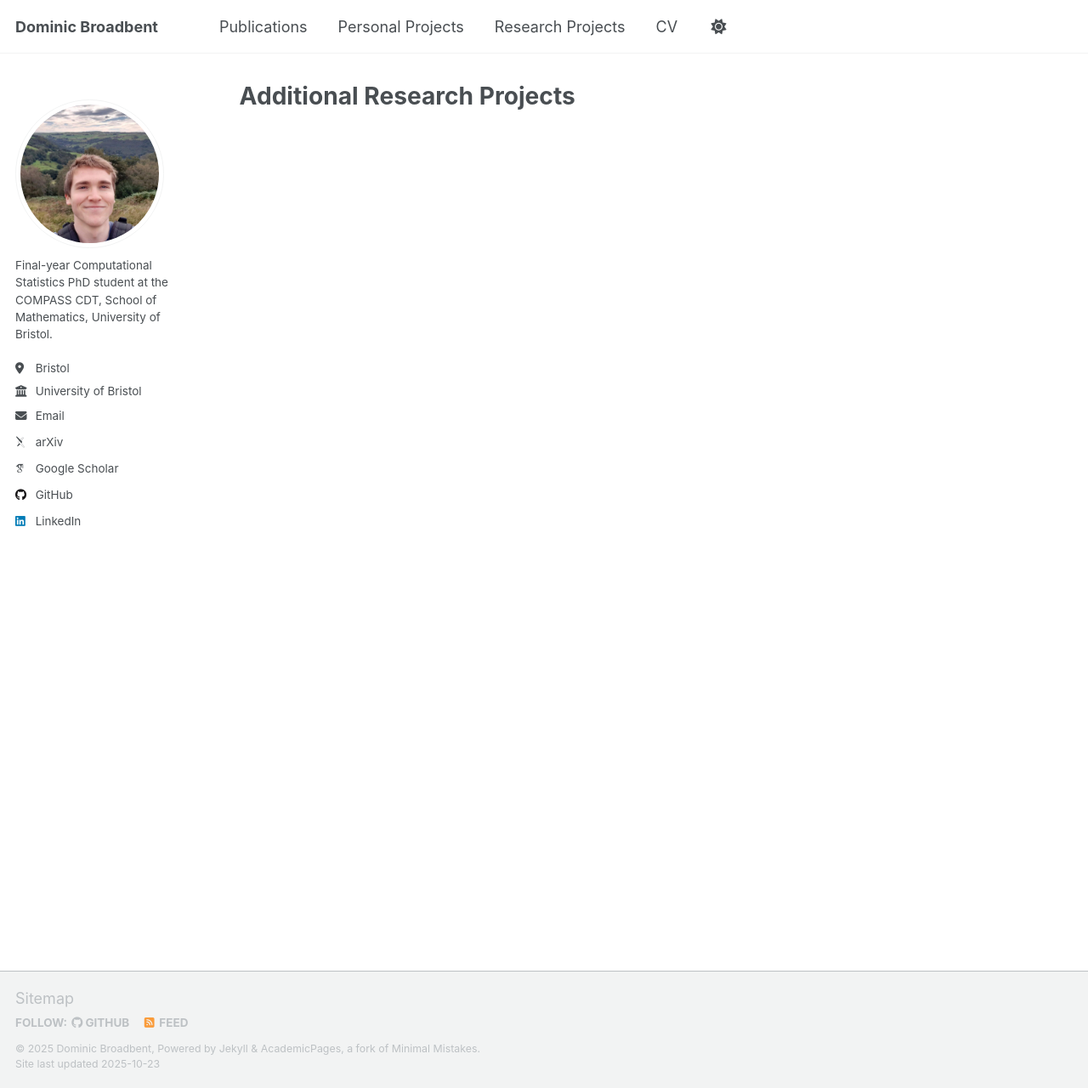
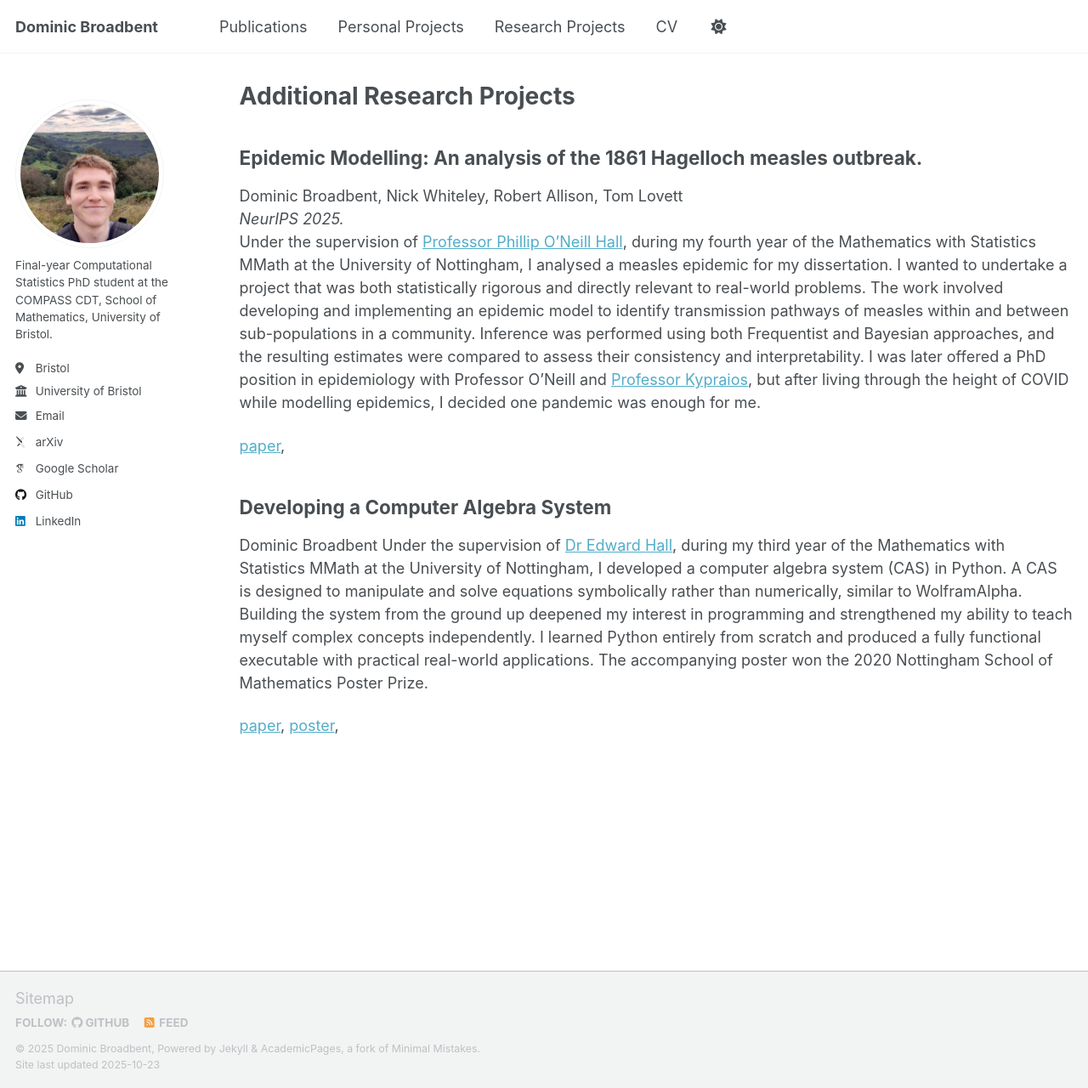
Before and after one commit to dominicjbroadbent/dominicjbroadbent.github.io, a Jekyll site: the page built from _pages/research_projects.md, in a window 1280 px wide and 1280 px high. Shown: the whole window at 85% size. Built offline with Jekyll 4.4.1, drawn with Linux system fonts in a browser that asks for light colours; some web fonts are replaced; a script that is not in the unit is left out.

Commit message:
Update research_projects.md

```diff
--- a/_pages/research_projects.md
+++ b/_pages/research_projects.md
@@ -8,3 +8,17 @@ redirect_from:
 
 
 {% include base_path %}
+
+## Epidemic Modelling: An analysis of the 1861 Hagelloch measles outbreak.
+Dominic Broadbent, Nick Whiteley, Robert Allison, Tom Lovett
+*NeurIPS 2025.*
+Under the supervision of [Professor Phillip O'Neill Hall](https://www.nottingham.ac.uk/mathematics/people/philip.oneill), during my fourth year of the Mathematics with Statistics MMath at the University of Nottingham, I analysed a measles epidemic for my dissertation. I wanted to undertake a project that was both statistically rigorous and directly relevant to real-world problems. The work involved developing and implementing an epidemic model to identify transmission pathways of measles within and between sub-populations in a community. Inference was performed using both Frequentist and Bayesian approaches, and the resulting estimates were compared to assess their consistency and interpretability. I was later offered a PhD position in epidemiology with Professor O’Neill and [Professor Kypraios](https://www.nottingham.ac.uk/mathematics/people/theodore.kypraios), but after living through the height of COVID while modelling epidemics, I decided one pandemic was enough for me.
+
+[paper](/files/conditional_compression_poster.pdf),
+
+## Developing a Computer Algebra System
+Dominic Broadbent
+Under the supervision of [Dr Edward Hall](https://www.nottingham.ac.uk/mathematics/people/edward.hall), during my third year of the Mathematics with Statistics MMath at the University of Nottingham, I developed a computer algebra system (CAS) in Python. A CAS is designed to manipulate and solve equations symbolically rather than numerically, similar to WolframAlpha. Building the system from the ground up deepened my interest in programming and strengthened my ability to teach myself complex concepts independently. I learned Python entirely from scratch and produced a fully functional executable with practical real-world applications. The accompanying poster won the 2020 Nottingham School of Mathematics Poster Prize.
+
+[paper](/files/cas_paper.pdf),
+[poster](/files/cas_poster.pdf),
```
